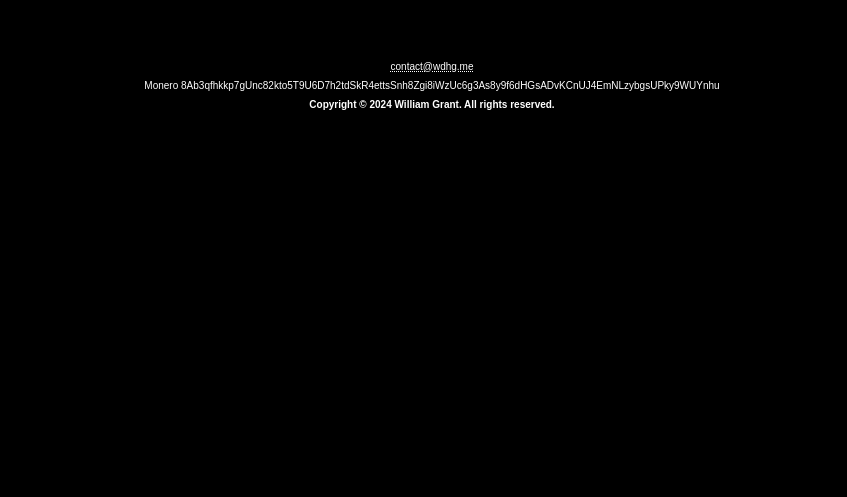
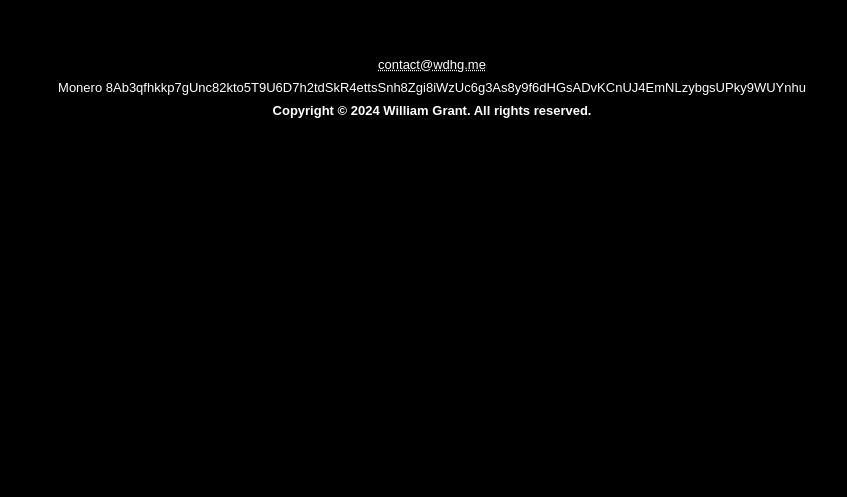
Before and after one commit to wdhg/wdhg.me, a plain HTML site: page index.html in a window 1280 px wide. Shown: the part 303-800 px from the top of the page, without its empty margins (208-1055 px from the left). Drawn offline with Linux system fonts and the light colour scheme; a web font is replaced by a local one.

Commit message:
Deploying to gh-pages from @ wdhg/website@a2e9461365d21c834a97ba87ef780fa3b3ce1ef9 🚀

```diff
--- a/index.html
+++ b/index.html
@@ -1 +1 @@
-<!DOCTYPE html><html class="m-1"><head><meta charset="UTF-8"></meta><meta name="viewport" content="width=device-width, initial-scale=1.0"></meta><title>William Grant</title><link rel="stylesheet" href="/style.css"></link></head><body class="ml-auto mr-auto"><header class="text-center"><h1><a class="decoration-none" href="/index.html">William Grant</a></h1></header><nav><div class="text-center space-x-1 font-small"><a href="/pubkey.asc">PGP</a> <a href="/cv.pdf">CV</a> <a href="https://github.com/wdhg">GitHub</a> <a href="https://www.instagram.com/wdhgrant">Instagram</a> <a href="https://www.linkedin.com/in/wdhg">LinkedIn</a></div><div class="space-x-half mt-3"><span class="grey">/</span><a href="/index.html">home</a><span class="grey">/</span></div></nav><main><h1>About me</h1><p>I'm William (@wdhg) and I'm a software engineer and a Masters Computing graduate from Imperial College London.</p></main><footer class="font-x-small mt-4 mb-2"><div class="text-center mb-half"><a href="mailto:contact@wdhg.me">contact@wdhg.me</a></div><div class="text-center mb-half overflow-break">Monero 8Ab3qfhkkp7gUnc82kto5T9U6D7h2tdSkR4ettsSnh8Zgi8iWzUc6g3As8y9f6dHGsADvKCnUJ4EmNLzybgsUPky9WUYnhu</div><div class="text-center bold">Copyright &copy; 2024 William Grant. All rights reserved.</div></footer></body></html>
+<!DOCTYPE html><html class="m-1"><head><meta charset="UTF-8"></meta><meta name="viewport" content="width=device-width, initial-scale=1.0"></meta><title>William Grant</title><link rel="stylesheet" href="/style.css"></link></head><body class="ml-auto mr-auto"><header class="text-center"><h1><a class="decoration-none" href="/index.html">William Grant</a></h1></header><nav class="font-small"><div class="text-center space-x-1"><a href="/pubkey.asc">PGP</a> <a href="/cv.pdf">CV</a> <a href="https://github.com/wdhg">GitHub</a> <a href="https://www.instagram.com/wdhgrant">Instagram</a> <a href="https://www.linkedin.com/in/wdhg">LinkedIn</a></div><div class="space-x-half mt-3"><span class="grey">/</span><a href="/index.html">home</a><span class="grey">/</span></div></nav><main><h1>About me</h1><p>I'm William (@wdhg) and I'm a software engineer and a Masters Computing graduate from Imperial College London.</p></main><footer class="font-small mt-4 mb-2"><div class="text-center mb-half"><a href="mailto:contact@wdhg.me">contact@wdhg.me</a></div><div class="text-center mb-half overflow-break">Monero 8Ab3qfhkkp7gUnc82kto5T9U6D7h2tdSkR4ettsSnh8Zgi8iWzUc6g3As8y9f6dHGsADvKCnUJ4EmNLzybgsUPky9WUYnhu</div><div class="text-center bold">Copyright &copy; 2024 William Grant. All rights reserved.</div></footer></body></html>
```
